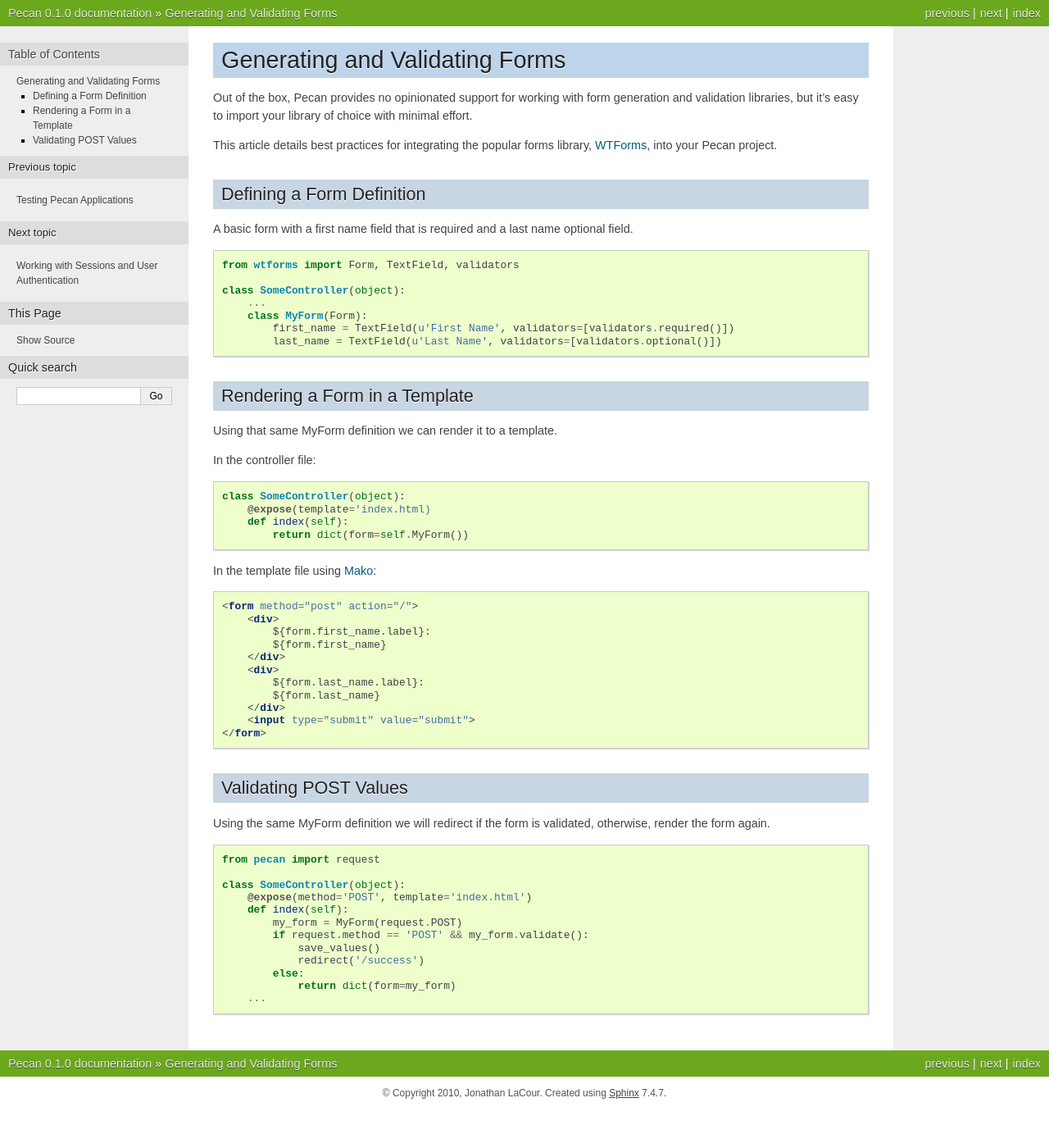
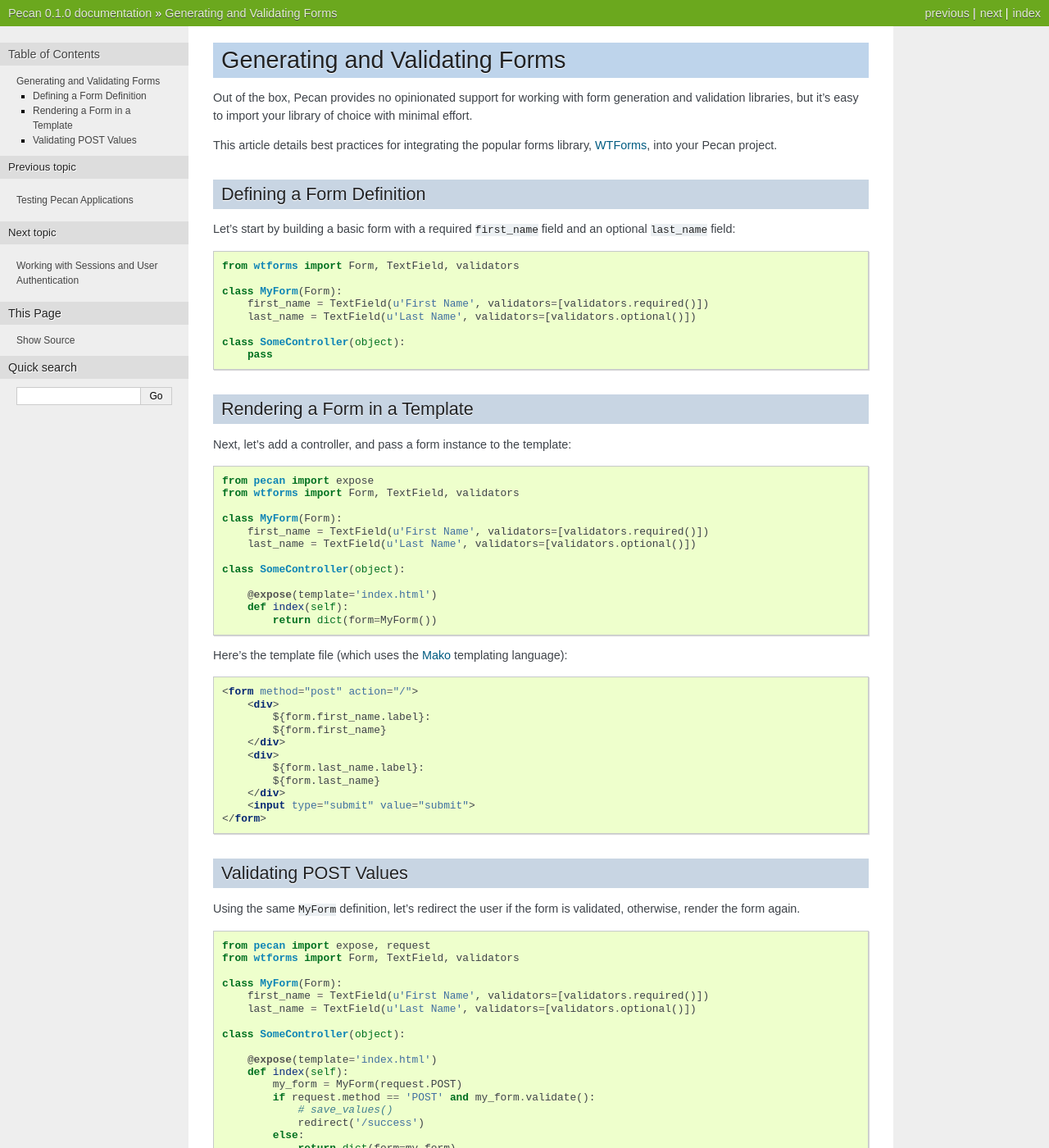
Before and after one commit to stackforge/pecan, a Sphinx documentation site: the page built from docs/source/forms.rst, in a window 1280 px wide and 1400 px high. Shown: the whole window at 82% size. Built offline with Sphinx 7.4.7, drawn with Linux system fonts in a browser that asks for light colours.

Commit message:
Making some Python corrections to the WTForms examples.

```diff
--- a/docs/source/forms.rst
+++ b/docs/source/forms.rst
@@ -12,34 +12,37 @@ This article details best practices for integrating the popular forms library,
 Defining a Form Definition
 --------------------------
 
-A basic form with a first name field that is required and a last name optional
-field.
-
-.. code-block:: python
+Let's start by building a basic form with a required ``first_name`` field and an optional ``last_name`` field::
 
     from wtforms import Form, TextField, validators
 
+    class MyForm(Form):
+        first_name = TextField(u'First Name', validators=[validators.required()])
+        last_name = TextField(u'Last Name', validators=[validators.optional()])
+
     class SomeController(object):
-        ...
-        class MyForm(Form):
-            first_name = TextField(u'First Name', validators=[validators.required()])
-            last_name = TextField(u'Last Name', validators=[validators.optional()])
+        pass
 
 Rendering a Form in a Template
 ------------------------------
 
-Using that same MyForm definition we can render it to a template.
+Next, let's add a controller, and pass a form instance to the template::
 
-In the controller file:
+    from pecan import expose
+    from wtforms import Form, TextField, validators
 
-.. code-block:: python
+    class MyForm(Form):
+        first_name = TextField(u'First Name', validators=[validators.required()])
+        last_name = TextField(u'Last Name', validators=[validators.optional()])
 
     class SomeController(object):
-        @expose(template='index.html)
+
+        @expose(template='index.html')
         def index(self):
-            return dict(form=self.MyForm())
+            return dict(form=MyForm())
 
-In the template file using `Mako <http://www.makeotemplates.org/>`_:
+Here's the template file (which uses the `Mako <http://www.makeotemplates.org/>`_
+templating language):
 
 .. code-block:: html
 
@@ -58,20 +61,25 @@ In the template file using `Mako <http://www.makeotemplates.org/>`_:
 Validating POST Values
 ----------------------
 
-Using the same MyForm definition we will redirect if the form is validated,
-otherwise, render the form again.
+Using the same ``MyForm`` definition, let's redirect the user if the form is
+validated, otherwise, render the form again.
 
 .. code-block:: python
 
-    from pecan import request
+    from pecan import expose, request
+    from wtforms import Form, TextField, validators
+
+    class MyForm(Form):
+        first_name = TextField(u'First Name', validators=[validators.required()])
+        last_name = TextField(u'Last Name', validators=[validators.optional()])
 
     class SomeController(object):
-        @expose(method='POST', template='index.html')
+
+        @expose(template='index.html')
         def index(self):
             my_form = MyForm(request.POST)
-            if request.method == 'POST' && my_form.validate():
-                save_values()
+            if request.method == 'POST' and my_form.validate():
+                # save_values()
                 redirect('/success')
             else:
                 return dict(form=my_form)
-        ...
```
